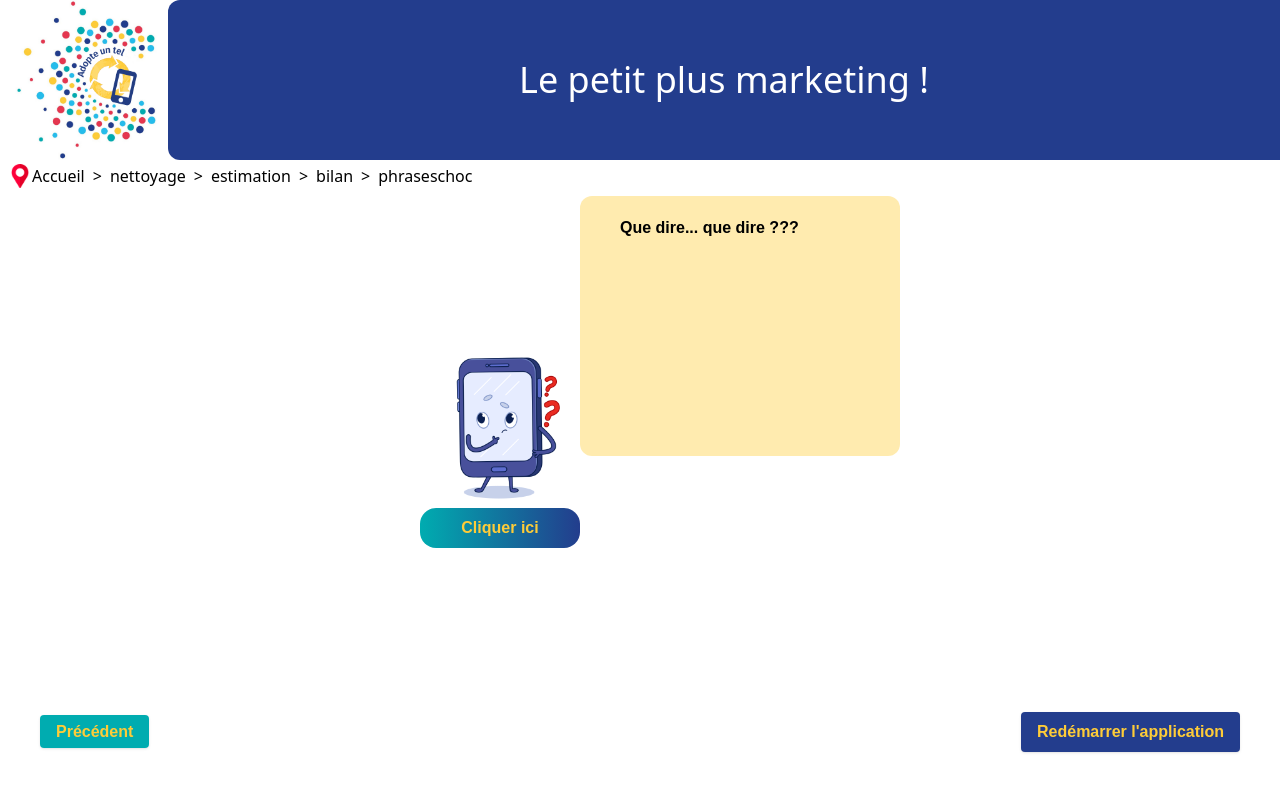
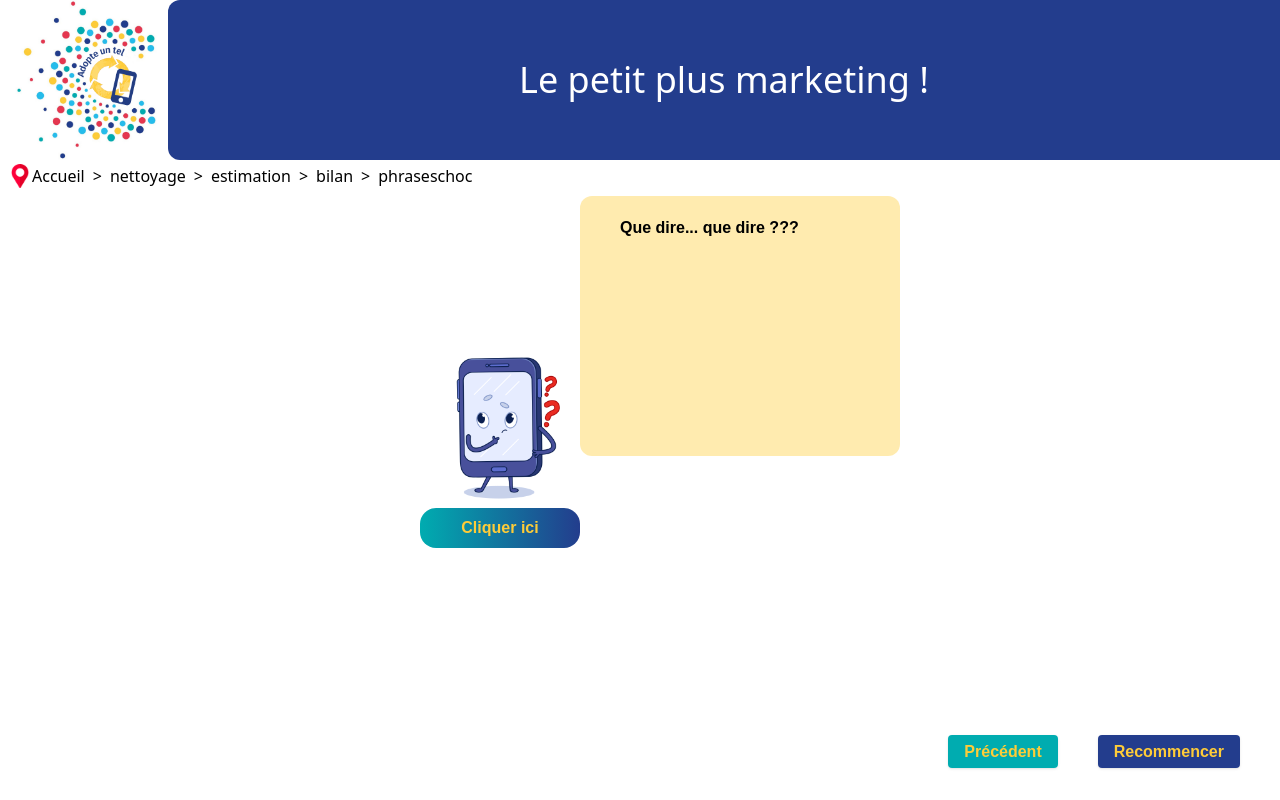
Before and after one commit to Camfabjeh/thegoats, a React (Vite) app in the folder frontend/: page /nettoyage/estimation/bilan/phraseschoc in a window 1280 px wide. Built offline with nearby package versions, Linux system fonts and the light colour scheme.

Commit message:
ajustement boutons

```diff
--- a/frontend/src/pages/CommercialSentences.jsx
+++ b/frontend/src/pages/CommercialSentences.jsx
@@ -69,22 +69,20 @@ function CommercialSentences() {
         </div>
       </div>
 
-      <div className="flex fixed inset-x-0 bottom-0 py-4 bg-gray-200 items-center">
-        <div className="mr-10 mb-10">
+      <div className="flex fixed inset-x-0 bottom-0 py-4 bg-gray-200 justify-end items-center">
+        <div className="mr-10 mb-5">
           <Link
             to="/nettoyage/estimation/bilan"
-            className="bg-green text-yellow font-semibold font-text py-2 px-4 rounded shadow ml-10"
+            className="bg-green text-yellow font-semibold font-text py-2 px-4 mr-5 rounded shadow"
           >
             Précédent
           </Link>
-          <div className="flex fixed inset-x-0 bottom-0 py-4 bg-gray-200 justify-end items-center mr-10 mb-8">
-            <Link
-              to="/"
-              className="bg-darkblue text-yellow font-semibold font-text py-2 px-4 rounded shadow ml-80"
-            >
-              Redémarrer l'application
-            </Link>
-          </div>
+          <Link
+            to="/"
+            className="bg-darkblue text-yellow font-semibold font-text py-2 px-4 ml-5 rounded shadow"
+          >
+            Recommencer
+          </Link>
         </div>
       </div>
     </div>
--- a/frontend/src/pages/Result.jsx
+++ b/frontend/src/pages/Result.jsx
@@ -21,19 +21,21 @@ function Result() {
           <PhoneCalculator />
         </div>
       </div>
-      <div className="flex h-40 bottom-0 left-0 right-0 py-4 bg-gray-200 justify-center items-center">
+      <div className="flex fixed inset-x-0 bottom-0 py-4 bg-gray-200 justify-end items-center">
+        <div className="mr-10 mb-5">
           <Link
-          to="/nettoyage/estimation"
+            to="/nettoyage/estimation/bilan"
             className="bg-green text-yellow font-semibold font-text py-2 px-4 mr-5 rounded shadow"
           >
             Précédent
           </Link>
           <Link
             to="/nettoyage/estimation/bilan/phraseschoc"
-          className="bg-yellow text-green font-semibold font-text py-2 px-4 ml-5 rounded shadow"
+            className="bg-darkblue text-yellow font-semibold font-text py-2 px-4 ml-5 rounded shadow"
           >
             Suivant
           </Link>
+        </div>
       </div>
     </div>
   );
```
Lines whose indentation alone changed are shown as unchanged.
